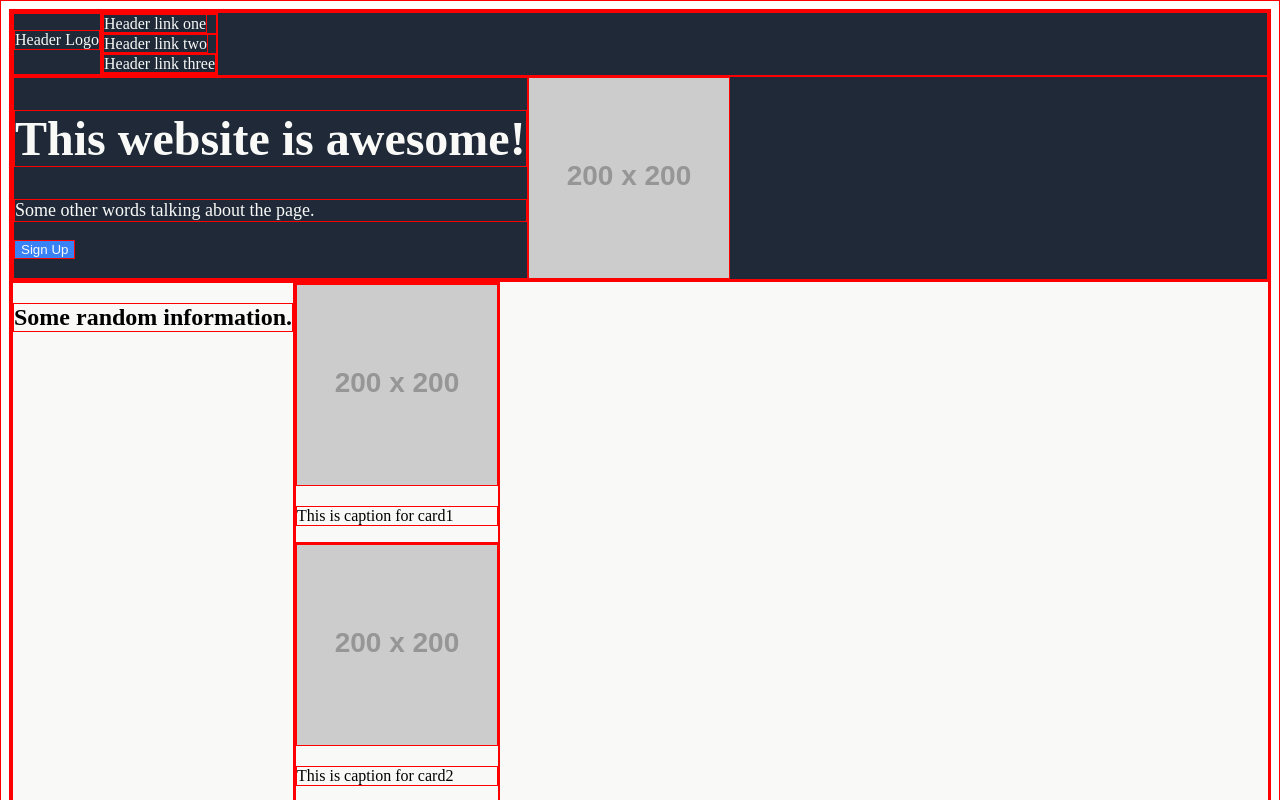
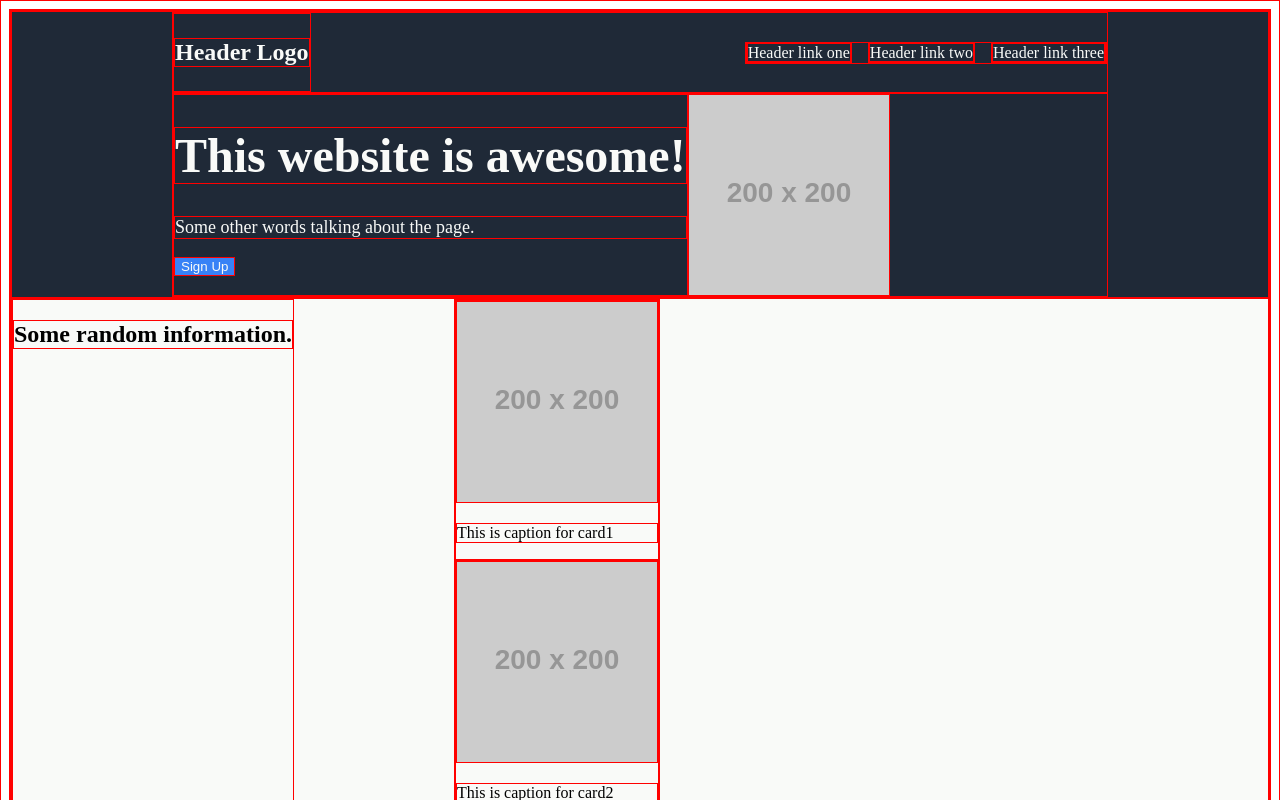
Before and after one commit to orenfackrell/landing-page, a plain HTML site: page index.html in a window 1280 px wide. Shown: the top 800 px of the page. Drawn offline with Linux system fonts and the light colour scheme; placeholder pictures from the web are drawn by us.

Commit message:
Arrange .header and apply margin to sides of page

```diff
--- a/styles.css
+++ b/styles.css
@@ -7,6 +7,15 @@
     flex-direction: column;
 }
 
+.header,
+.banner,
+.random.ifo,
+.cards,
+.quote,
+.quotee,
+.call-to-action {
+    margin: 0 10rem;
+}
 .header,
 .banner,
 .section2,
@@ -19,6 +28,15 @@
     background-color: #1f2937;
 }
 
+.header {
+    justify-content: space-between;
+    align-items: center;
+}
+
+.logo {
+    font-size: 24px;
+    font-weight: 600;
+}
 .section2,
 .section4 {
     background-color: #f9faf8;
@@ -32,6 +50,8 @@ ul {
     list-style: none;
     padding: 0;
     margin: 0;
+    display: flex;
+    gap: 1rem ;
 }
 
 a {
```
